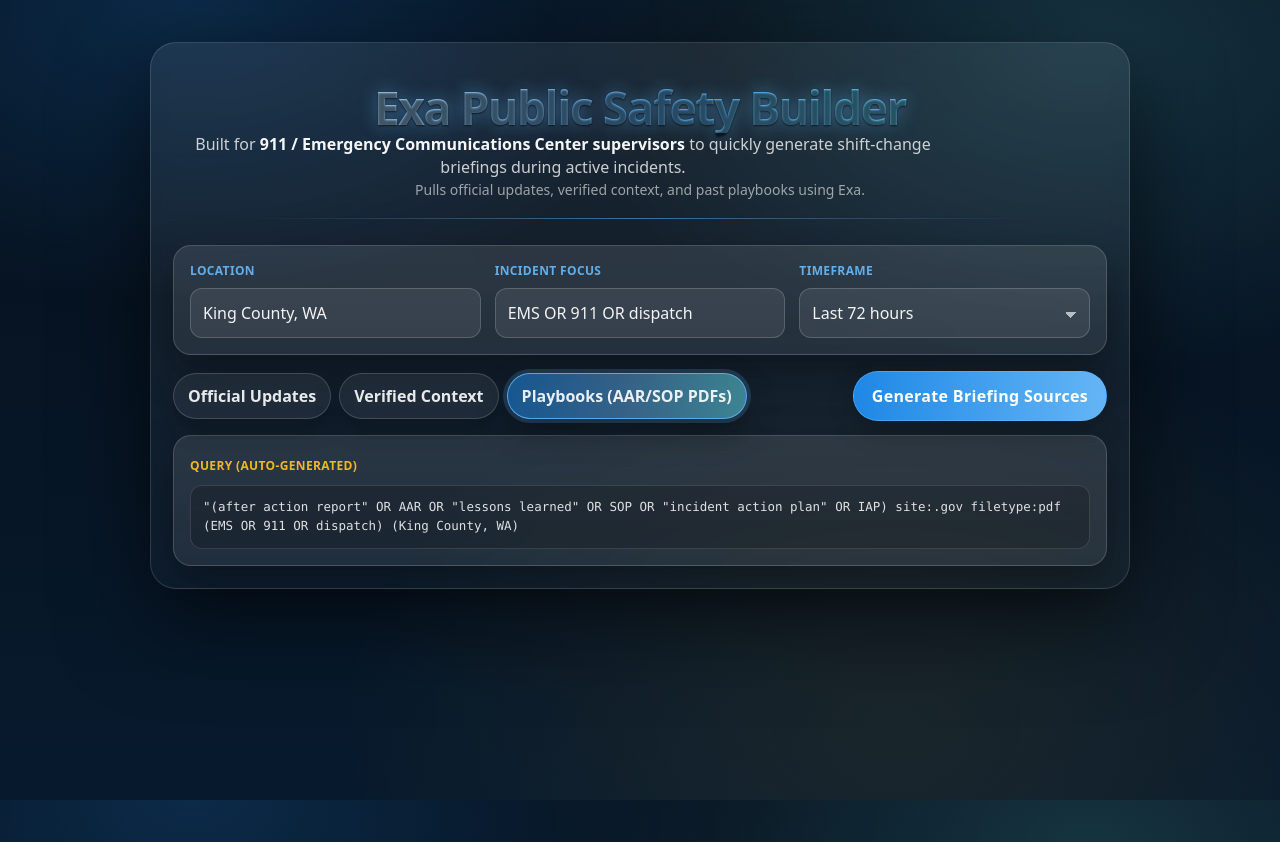
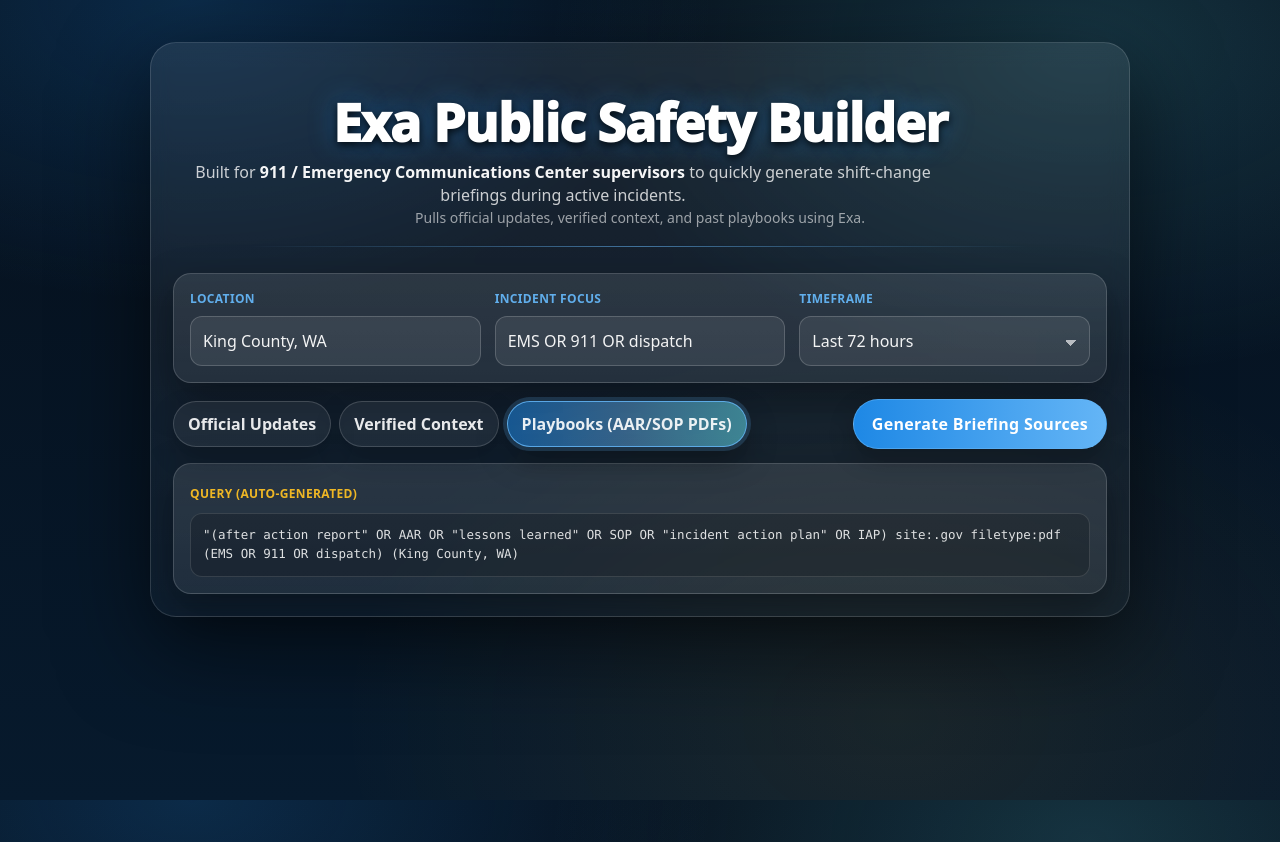
Before and after one commit to cvto1021/exa-take-home, a Next.js app: page / in a window 1280 px wide. Built offline with nearby package versions, Linux system fonts and the light colour scheme.

Commit message:
Updated Header

```diff
--- a/app/globals.css
+++ b/app/globals.css
@@ -64,25 +64,13 @@
   margin-bottom: 10px;
 }
 .title {
-  margin: 0;
-  font-weight: 900;
-  letter-spacing: -0.03em;
-  font-size: clamp(34px, 4vw, 46px);
-  line-height: 1.08;
-  text-align: center;
-
-  /* Fallback color (VERY IMPORTANT) */
-  color: #eaf6ff;
-
-  background: linear-gradient(90deg, #eaf6ff, var(--blue2), var(--cyan));
-  -webkit-background-clip: text;
-  background-clip: text;
-  -webkit-text-fill-color: transparent;
-
-  /* Glow for contrast */
+  font-size: clamp(38px, 4.5vw, 52px);
+  font-weight: 950;
+  letter-spacing: -0.02em;
+  color: #ffffff;
   text-shadow:
-    0 1px 2px rgba(0,0,0,0.6),
-    0 0 18px rgba(100,181,246,0.45);
+    0 3px 8px rgba(0,0,0,0.85),
+    0 0 28px rgba(30,136,229,0.45);
 }
 
 .subtitle {
```
